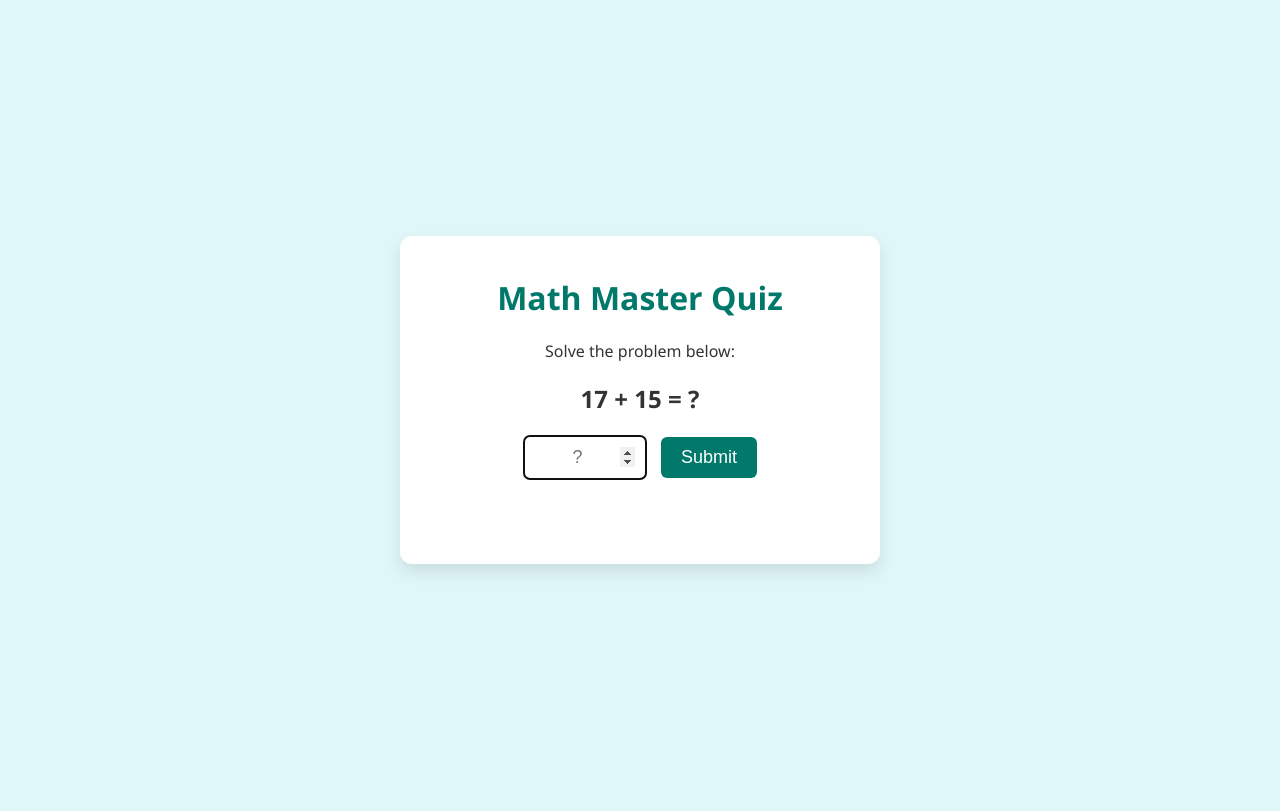
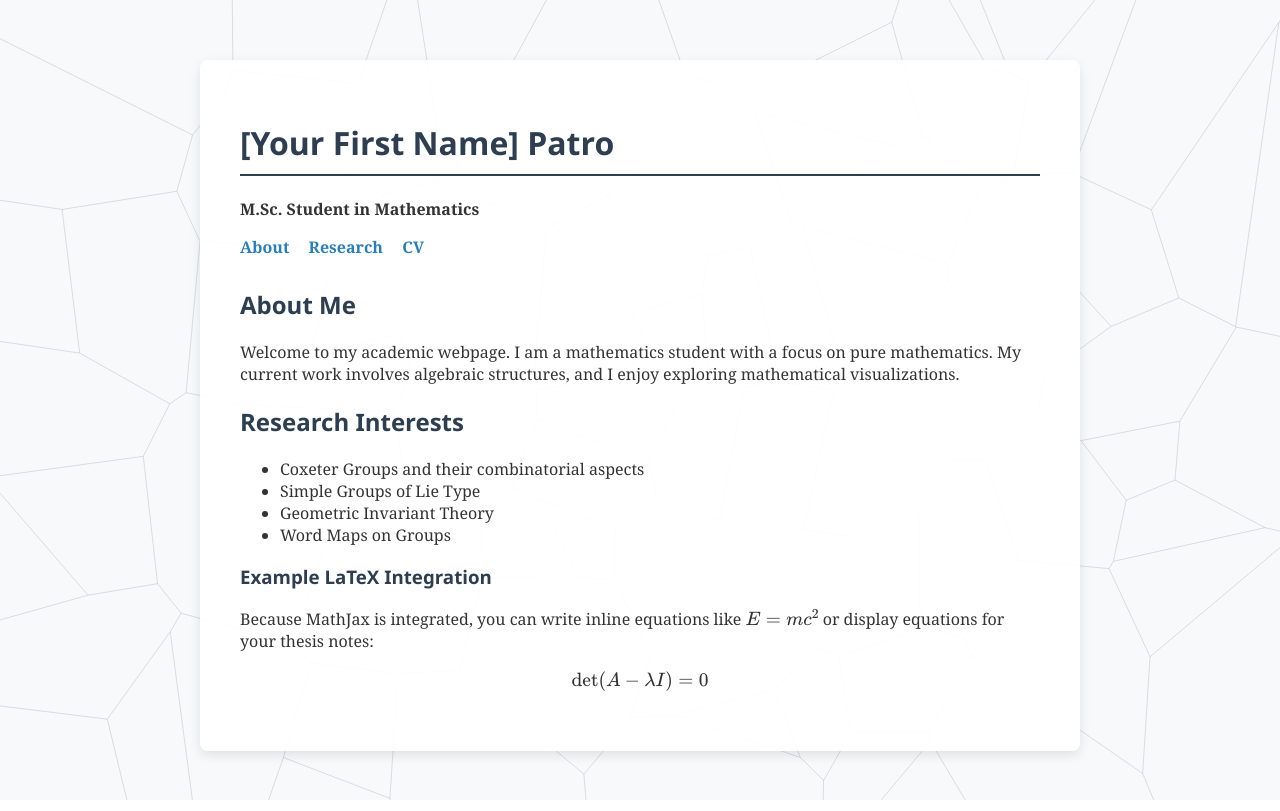
Before and after one commit to arameswar-patro/arameswar-patro.github.io, a plain HTML site: page website.html in a window 1280 px wide. Drawn offline with nearby package versions, Linux system fonts and the light colour scheme.

Commit message:
Update website.html

```diff
--- a/website.html
+++ b/website.html
@@ -3,124 +3,160 @@
 <head>
     <meta charset="UTF-8">
     <meta name="viewport" content="width=device-width, initial-scale=1.0">
-    <title>Math Master Quiz</title>
+    <title>Academic Portfolio</title>
+
+    <!-- MathJax for rendering LaTeX equations -->
+    <script src="https://polyfill.io/v3/polyfill.min.js?features=es6"></script>
+    <script id="MathJax-script" async src="https://cdn.jsdelivr.net/npm/mathjax@3/es5/tex-mml-chtml.js"></script>
+
+    <!-- D3.js libraries for the Voronoi background -->
+    <script src="https://d3js.org/d3.v7.min.js"></script>
+    <script src="https://unpkg.com/d3-delaunay@6"></script>
+
     <style>
         body {
+            font-family: 'Georgia', serif; /* Classic academic font */
+            color: #333;
+            margin: 0;
+            padding: 0;
+            overflow-x: hidden;
+        }
+
+        /* The canvas for the generative background */
+        #voronoi-canvas {
+            position: fixed;
+            top: 0;
+            left: 0;
+            width: 100vw;
+            height: 100vh;
+            z-index: -1; /* Keeps it behind the text */
+            background-color: #f8f9fa;
+        }
+
+        /* Container for the actual website content */
+        .content-wrapper {
+            max-width: 800px;
+            margin: 60px auto;
+            padding: 40px;
+            background: rgba(255, 255, 255, 0.92); /* Slightly transparent white */
+            border-radius: 8px;
+            box-shadow: 0 4px 12px rgba(0,0,0,0.1);
+        }
+
+        h1, h2, h3 {
             font-family: 'Segoe UI', Tahoma, Geneva, Verdana, sans-serif;
-            background-color: #e0f7fa;
-            color: #333;
-            display: flex;
-            justify-content: center;
-            align-items: center;
-            height: 100vh;
-            margin: 0;
+            color: #2c3e50;
         }
-        .app-container {
-            background-color: white;
-            padding: 40px;
-            border-radius: 12px;
-            box-shadow: 0 8px 16px rgba(0,0,0,0.1);
-            text-align: center;
-            max-width: 400px;
-            width: 100%;
+
+        h1 {
+            border-bottom: 2px solid #2c3e50;
+            padding-bottom: 10px;
         }
-        h1 {
-            color: #00796b;
-            margin-top: 0;
+
+        nav {
+            margin-bottom: 30px;
         }
-        #question {
-            font-size: 24px;
+
+        nav a {
+            margin-right: 15px;
+            text-decoration: none;
+            color: #2980b9;
             font-weight: bold;
-            margin: 20px 0;
         }
-        input[type="number"] {
-            padding: 10px;
-            font-size: 18px;
-            width: 100px;
-            text-align: center;
-            border: 2px solid #ccc;
-            border-radius: 6px;
+
+        nav a:hover {
+            text-decoration: underline;
         }
-        button {
-            padding: 10px 20px;
-            font-size: 18px;
-            background-color: #00796b;
-            color: white;
-            border: none;
-            border-radius: 6px;
-            cursor: pointer;
-            margin-left: 10px;
-            transition: background 0.3s;
-        }
-        button:hover {
-            background-color: #004d40;
-        }
-        #feedback {
-            margin-top: 20px;
-            font-size: 18px;
-            font-weight: bold;
-            min-height: 24px;
+
+        .research-item {
+            margin-bottom: 20px;
         }
     </style>
 </head>
 <body>
 
-    <div class="app-container">
-        <h1>Math Master Quiz</h1>
-        <p>Solve the problem below:</p>
-        <div id="question">Loading...</div>
+    <!-- Generative Background -->
+    <canvas id="voronoi-canvas"></canvas>
 
-        <input type="number" id="answerInput" placeholder="?" autocomplete="off">
-        <button onclick="checkAnswer()">Submit</button>
+    <!-- Main Website Content -->
+    <div class="content-wrapper">
+        <header>
+            <h1>[Your First Name] Patro</h1>
+            <p><strong>M.Sc. Student in Mathematics</strong></p>
+        </header>
 
-        <div id="feedback"></div>
+        <nav>
+            <a href="#about">About</a>
+            <a href="#research">Research</a>
+            <a href="#cv">CV</a>
+        </nav>
+
+        <section id="about">
+            <h2>About Me</h2>
+            <p>Welcome to my academic webpage. I am a mathematics student with a focus on pure mathematics. My current work involves algebraic structures, and I enjoy exploring mathematical visualizations.</p>
+        </section>
+
+        <section id="research">
+            <h2>Research Interests</h2>
+            <ul>
+                <li>Coxeter Groups and their combinatorial aspects</li>
+                <li>Simple Groups of Lie Type</li>
+                <li>Geometric Invariant Theory</li>
+                <li>Word Maps on Groups</li>
+            </ul>
+
+            <div class="research-item">
+                <h3>Example LaTeX Integration</h3>
+                <p>Because MathJax is integrated, you can write inline equations like \( E = mc^2 \) or display equations for your thesis notes:</p>
+                $$ \det(A - \lambda I) = 0 $$
+            </div>
+        </section>
     </div>
 
+    <!-- Script to animate the Voronoi Diagram -->
     <script>
-        let num1, num2, correctAnswer;
+        const canvas = document.getElementById('voronoi-canvas');
+        const context = canvas.getContext('2d');
+        let width = window.innerWidth;
+        let height = window.innerHeight;
 
-        // Function to generate a new math problem
-        function generateProblem() {
-            num1 = Math.floor(Math.random() * 20) + 1; // Random number 1-20
-            num2 = Math.floor(Math.random() * 20) + 1; // Random number 1-20
-            correctAnswer = num1 + num2;
+        function resize() {
+            width = window.innerWidth;
+            height = window.innerHeight;
+            canvas.width = width;
+            canvas.height = height;
+        }
+        window.addEventListener('resize', resize);
+        resize();
 
-            document.getElementById("question").innerText = `${num1} + ${num2} = ?`;
-            document.getElementById("answerInput").value = ''; // Clear input
-            document.getElementById("feedback").innerText = ''; // Clear feedback
-            document.getElementById("answerInput").focus();
-        }
+        const numPoints = 80;
+        const points = Array.from({length: numPoints}, () => [Math.random() * width, Math.random() * height]);
+        const velocities = Array.from({length: numPoints}, () => [(Math.random() - 0.5) * 0.8, (Math.random() - 0.5) * 0.8]);
 
-        // Function to check the user's answer
-        function checkAnswer() {
-            const userAnswer = parseInt(document.getElementById("answerInput").value);
-            const feedbackElement = document.getElementById("feedback");
+        function update() {
+            for (let i = 0; i < numPoints; i++) {
+                points[i][0] += velocities[i][0];
+                points[i][1] += velocities[i][1];
 
-            if (isNaN(userAnswer)) {
-                feedbackElement.innerText = "Please enter a valid number!";
-                feedbackElement.style.color = "orange";
-                return;
+                // Bounce off edges
+                if (points[i][0] <= 0 || points[i][0] >= width) velocities[i][0] *= -1;
+                if (points[i][1] <= 0 || points[i][1] >= height) velocities[i][1] *= -1;
             }
 
-            if (userAnswer === correctAnswer) {
-                feedbackElement.innerText = "Correct! Great job! 🎉";
-                feedbackElement.style.color = "green";
-                setTimeout(generateProblem, 1500); // Load next question after 1.5s
-            } else {
-                feedbackElement.innerText = "Not quite. Try again! ❌";
-                feedbackElement.style.color = "red";
-            }
+            const delaunay = d3.Delaunay.from(points);
+            const voronoi = delaunay.voronoi([0, 0, width, height]);
+
+            context.clearRect(0, 0, width, height);
+            context.strokeStyle = 'rgba(44, 62, 80, 0.15)'; // Subtle academic blue-grey
+            context.lineWidth = 1;
+
+            context.beginPath();
+            voronoi.render(context);
+            context.stroke();
+
+            requestAnimationFrame(update);
         }
-
-        // Allow pressing "Enter" to submit
-        document.getElementById("answerInput").addEventListener("keypress", function(event) {
-            if (event.key === "Enter") {
-                checkAnswer();
-            }
-        });
-
-        // Initialize the first problem when the page loads
-        window.onload = generateProblem;
+        update();
     </script>
 </body>
 </html>
```
